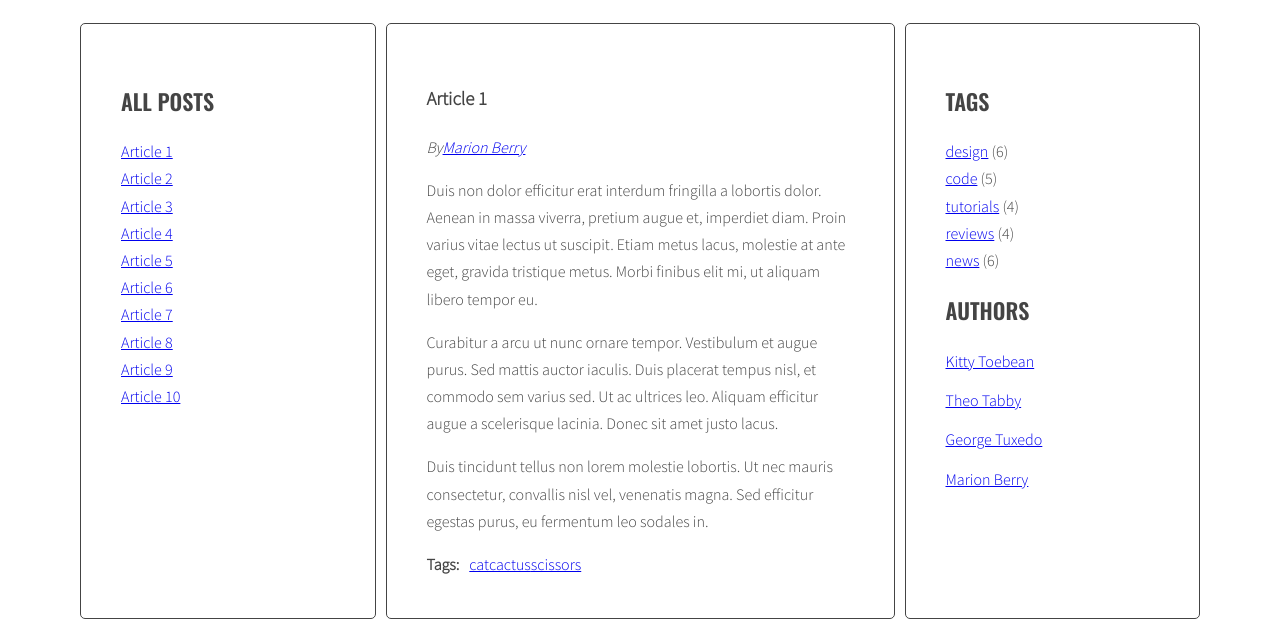
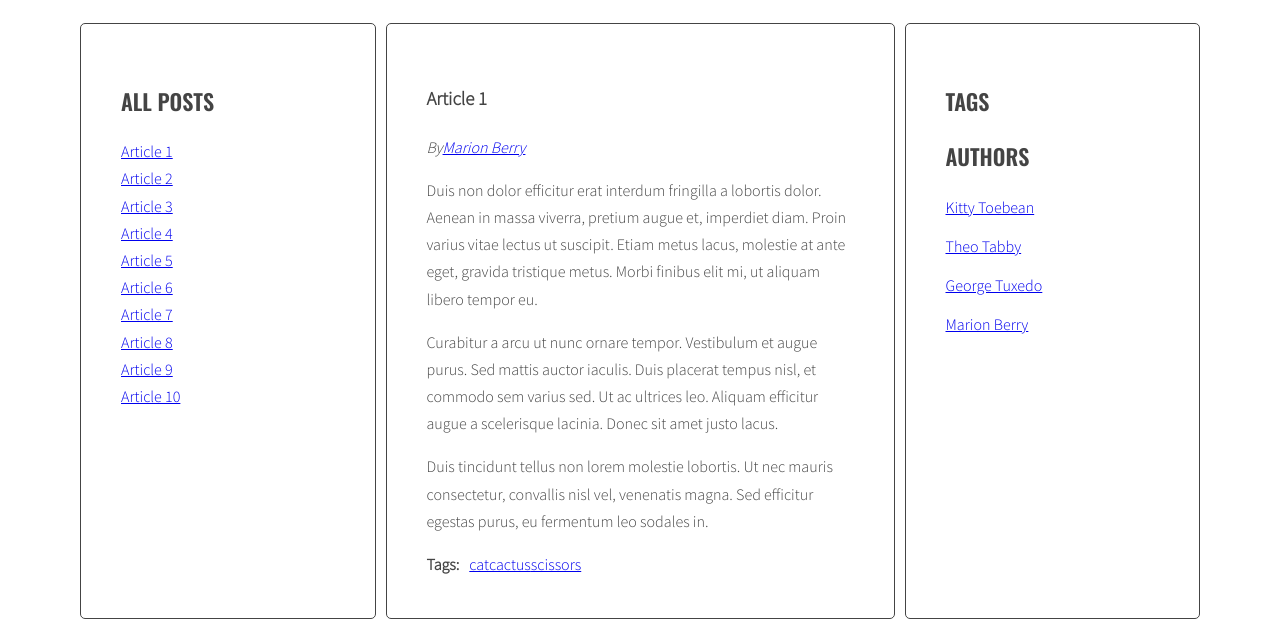
Before and after one commit to OksanaKorotich/javascript-blog, a website: page index.html in a window 1280 px wide. Shown: the part 220-847 px from the top of the page. Drawn offline with nearby package versions, Linux system fonts and the light colour scheme.

Commit message:
Update tags

```diff
--- a/index.html
+++ b/index.html
@@ -172,11 +172,11 @@
                 <aside class="sidebar">
                     <h2 class="section-title">Tags</h2>
                     <ul class="list tags">
-                        <li><a href="#">design</a> <span>(6)</span></li>
+                        <!--<li><a href="#">design</a> <span>(6)</span></li>
                         <li><a href="#">code</a> <span>(5)</span></li>
                         <li><a href="#">tutorials</a> <span>(4)</span></li>
                         <li><a href="#">reviews</a> <span>(4)</span></li>
-                        <li><a href="#">news</a> <span>(6)</span></li>
+                        <li><a href="#">news</a> <span>(6)</span></li>-->
                     </ul>
                     <h2 class="section-title">Authors</h2>
                     <ul class="list authors">
--- a/js/script.js
+++ b/js/script.js
@@ -31,7 +31,8 @@ const optArticleSelector = '.post',
   optTitleSelector = '.post-title',
   optTitleListSelector = '.titles',
   optArticleTagsSelector = '.post-tags .list',
-  optArticleAuthorSelector = '.post-author';
+  optArticleAuthorSelector = '.post-author',
+  optTagsListSelector = '.tags.list';
 
 function generateTitleLinks(customSelector = ''){
   //remove contents of titleList
@@ -56,12 +57,14 @@ function generateTitleLinks(customSelector = ''){
 generateTitleLinks();
 
 function generateTags(){
+  //створюємо об'єкт
+  let allTags = {};
   //find all articles
   const allArticles = document.querySelectorAll(optArticleSelector);
   /* START LOOP: for every article: */
   for(let article of allArticles){
     /* find tags wrapper */
-    const tagList = article.querySelector(optArticleTagsSelector);
+    const htmlList = article.querySelector(optArticleTagsSelector);
     /* make html variable with empty string */
     let html = '';
     /* get tags from data-tags attribute */
@@ -74,13 +77,22 @@ function generateTags(){
       const htmlTag = '<li><a href="#tag-' + tag + '">' + tag + '</a></li>';
       /* add generated code to html variable */
       html = html + htmlTag;
+      if(!allTags.hasOwnProperty(tag)){
+        allTags[tag] = 1;
+      } else {
+        allTags[tag]++;
+      }
+
     }
-    console.log(html);
+    console.log('aaaaaaa'. allTags)
     /* END LOOP: for each tag */
     /* insert HTML of all the links into the tags wrapper */
-    tagList.innerHTML = html;
+    htmlList.innerHTML = html;
     /* END LOOP: for every article: */
   }
+  const tagList = document.querySelector(optTagsListSelector);
+  //tagList.innerHTML = allTags.join(' ');
+  console.log('what we have', tagList.innerHTML);
 }
 
 addClickListenersToTags();
```
